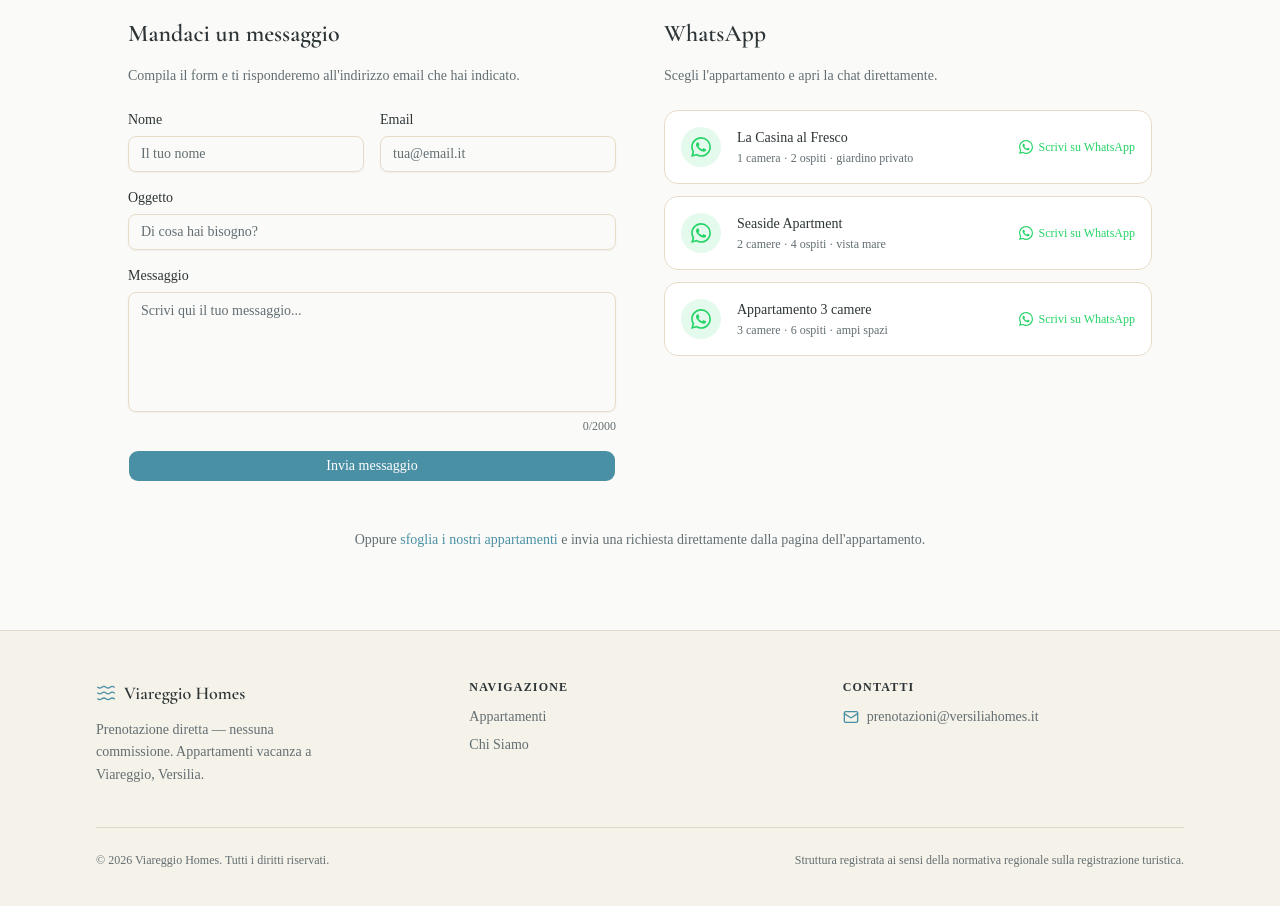
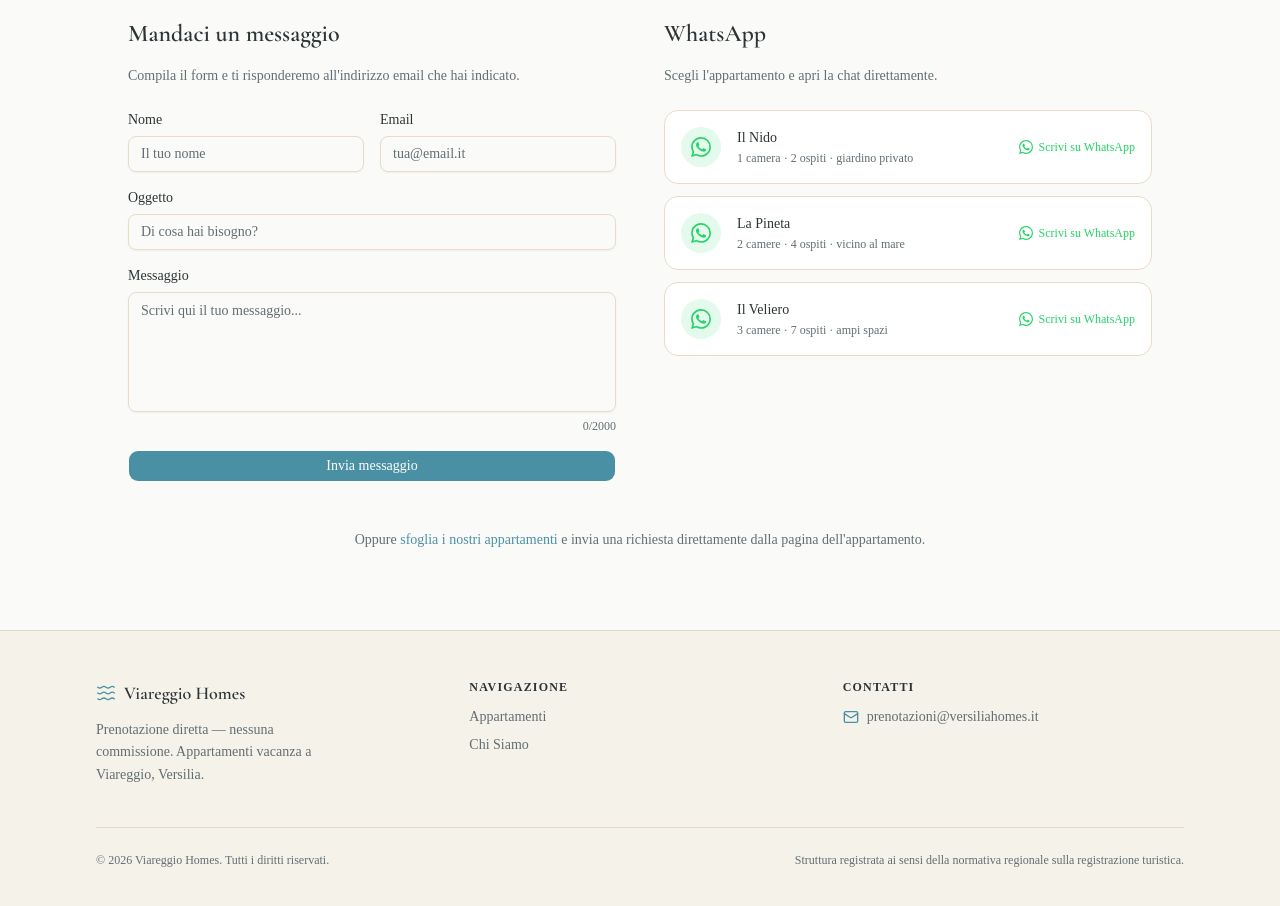
Before and after one commit to Filippo-Pratesi/versilia-homes, a Next.js app: page /chi-siamo in a window 1280 px wide. Shown: the part 1600-2506 px from the top of the page. Built offline with nearby package versions, Linux system fonts and the light colour scheme; no server answers.

Commit message:
feat: rinomina appartamenti — Il Nido, La Pineta, Il Veliero
Aggiorna i nomi degli appartamenti nei componenti pubblici con la nuova
nomenclatura coerente scelta (Opzione B): Il Nido (1BR), La Pineta (2BR),
Il Veliero (3BR). Aggiornati anche metadata SEO e descrizioni WhatsApp.

```diff
--- a/src/app/(public)/appartamenti/page.tsx
+++ b/src/app/(public)/appartamenti/page.tsx
@@ -5,7 +5,7 @@ import type { Metadata } from "next";
 
 export const metadata: Metadata = {
   title: 'I Nostri Appartamenti',
-  description: 'Scopri i nostri 3 appartamenti a Viareggio: La Casina al Fresco, Seaside Apartment e Appartamento 3 camere a 500m dal mare.',
+  description: 'Scopri i nostri 3 appartamenti a Viareggio: Il Nido, La Pineta e Il Veliero. A 500m dal mare, prenotazione diretta senza commissioni.',
 };
 
 export const revalidate = 3600;
--- a/src/components/public/whatsapp-selector.tsx
+++ b/src/components/public/whatsapp-selector.tsx
@@ -12,18 +12,18 @@ interface Apartment {
 
 const APARTMENTS: Apartment[] = [
   {
-    name: 'La Casina al Fresco',
+    name: 'Il Nido',
     description: '1 camera · 2 ospiti · giardino privato',
     phone: '393398518814',
   },
   {
-    name: 'Seaside Apartment',
-    description: '2 camere · 4 ospiti · vista mare',
+    name: 'La Pineta',
+    description: '2 camere · 4 ospiti · vicino al mare',
     phone: '393398518814',
   },
   {
-    name: 'Appartamento 3 camere',
-    description: '3 camere · 6 ospiti · ampi spazi',
+    name: 'Il Veliero',
+    description: '3 camere · 7 ospiti · ampi spazi',
     phone: '393486897408',
   },
 ];
```
